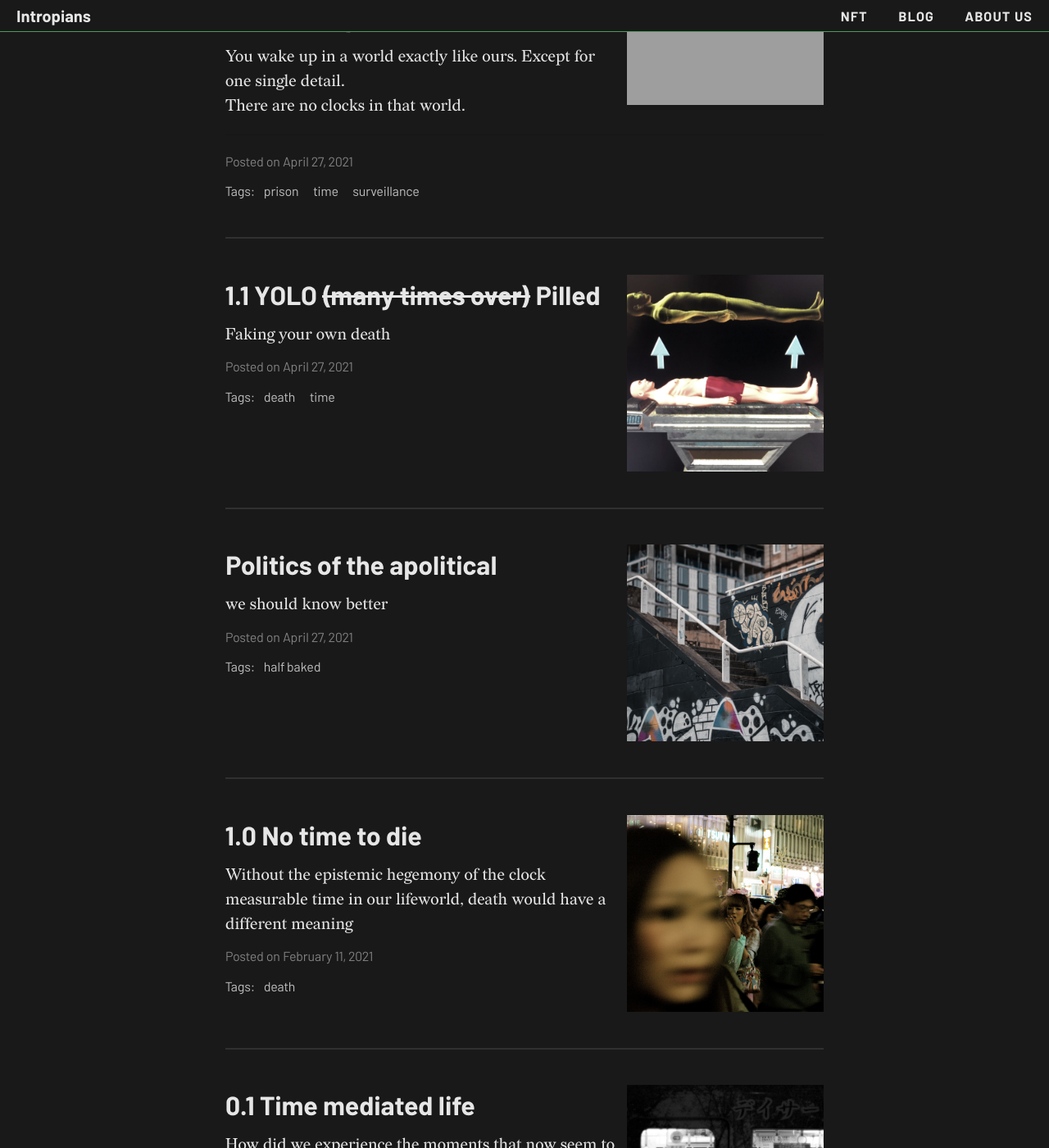
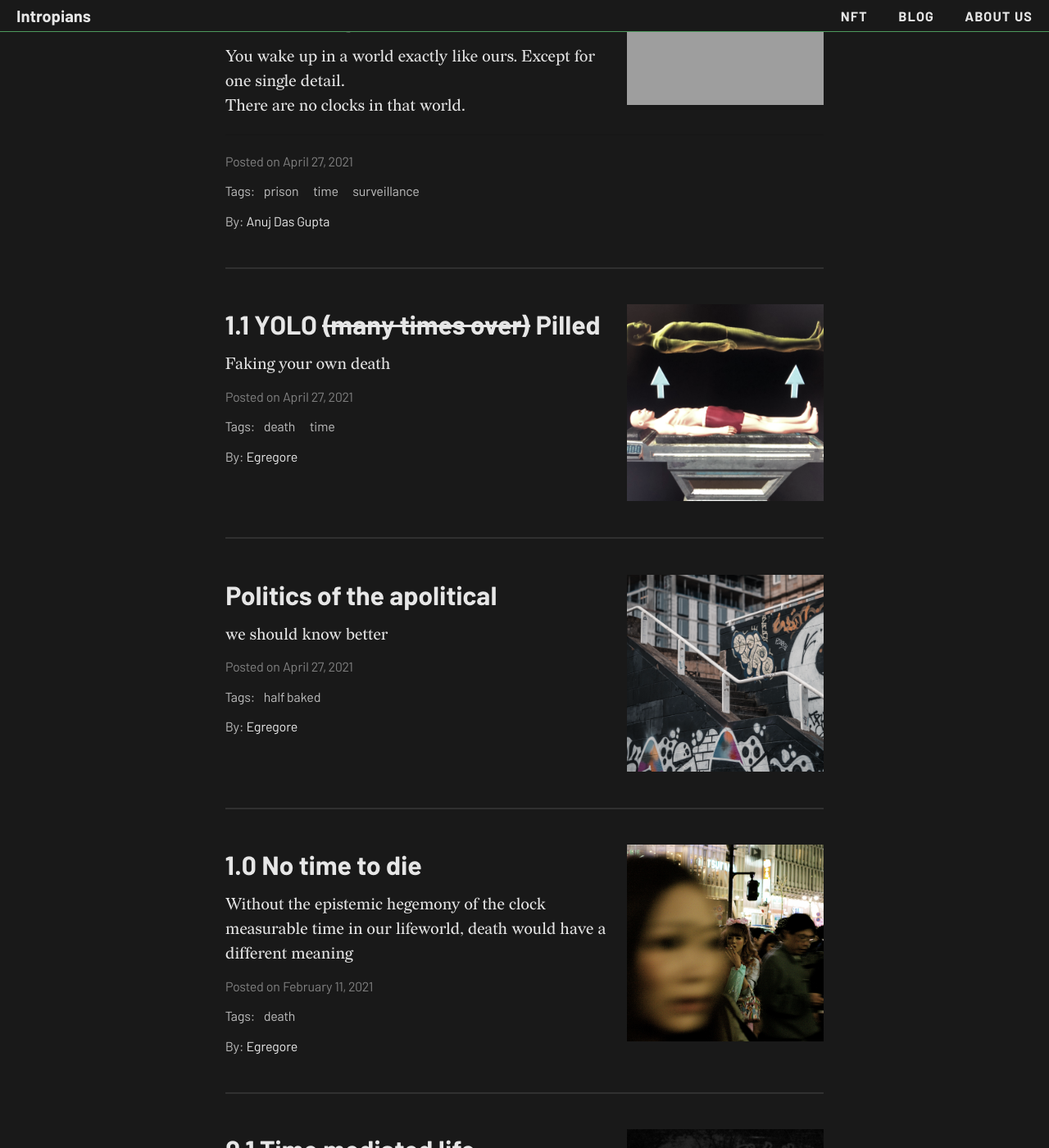
Before and after one commit to Intropians/intropians.org, a Jekyll site: the page built from index.html, in a window 1280 px wide and 1400 px high, scrolled down 491 px. Shown: the whole window at 82% size. Built offline with Jekyll 4.4.1, drawn with Linux system fonts in a browser that asks for light colours; nearby versions of some CDN libraries; the list of posts is cut into pages by our own code.

Commit message:
added authorship

```diff
--- a/_config.yml
+++ b/_config.yml
@@ -92,6 +92,9 @@ feed_show_excerpt: false
 
 # Whether or not to show a list of tags below each post preview in the feed page
 feed_show_tags: true
+
+# Whether or not to show the list of authors below each post preview in the feed page
+feed_show_authors: true
 
 # The keywords to associate with your website, for SEO purposes
 #keywords: "my,list,of,keywords"
--- a/_includes/head.html
+++ b/_includes/head.html
@@ -23,7 +23,7 @@
     {%- endif -%}
   {% endcapture %}
 
-  <title>{{ title }}</title>
+  <title>111{{ title }}</title>
 
   {% if site.author %}
   <meta name="author" content="{{ site.author }}">
--- a/_includes/header.html
+++ b/_includes/header.html
@@ -49,7 +49,18 @@
             {% if page.readtime %}
               {% include readtime.html %}
             {% endif %}
+
+            {% if page.authors.size > 0 %}
+              <br/>
+              <span class="post-meta">By:
+                {% for author in page.authors %}
+                  {{- author -}}
+                {% endfor %}
+              </span>
+            {% endif %}
+
           {% endif %}
+
         </div>
       </div>
     </div>
--- a/_layouts/home.html
+++ b/_layouts/home.html
@@ -85,6 +85,15 @@ layout: page
     </div>
     {% endif %}
 
+    {% if site.feed_show_authors != false and post.authors.size > 0 %}
+    <div class="blog-tags">
+      <span>By: </span>
+      {% for author in post.authors %}
+      {{- author -}}
+      {% endfor %}
+    </div>
+    {% endif %}
+
    </article>
   {% endfor %}
 </div>
--- a/_posts/2021-05-22-001.md
+++ b/_posts/2021-05-22-001.md
@@ -4,7 +4,7 @@ title: "DEGENology: Addicted to Sentencing & Surveillance"
 subtitle: "You wake up in a world exactly like ours. Except for one single detail. <br/>There are no clocks in that world. <br/><hr/>"
 permalink: /prison/
 date: 2021-04-27
-authors: [Egregore]
+authors: [Anuj Das Gupta]
 cover-img: ["/images/candle-kid.gif"]
 thumbnail-img: /images/camera.jpg
 share-img: /images/candle-kid.gif
```
